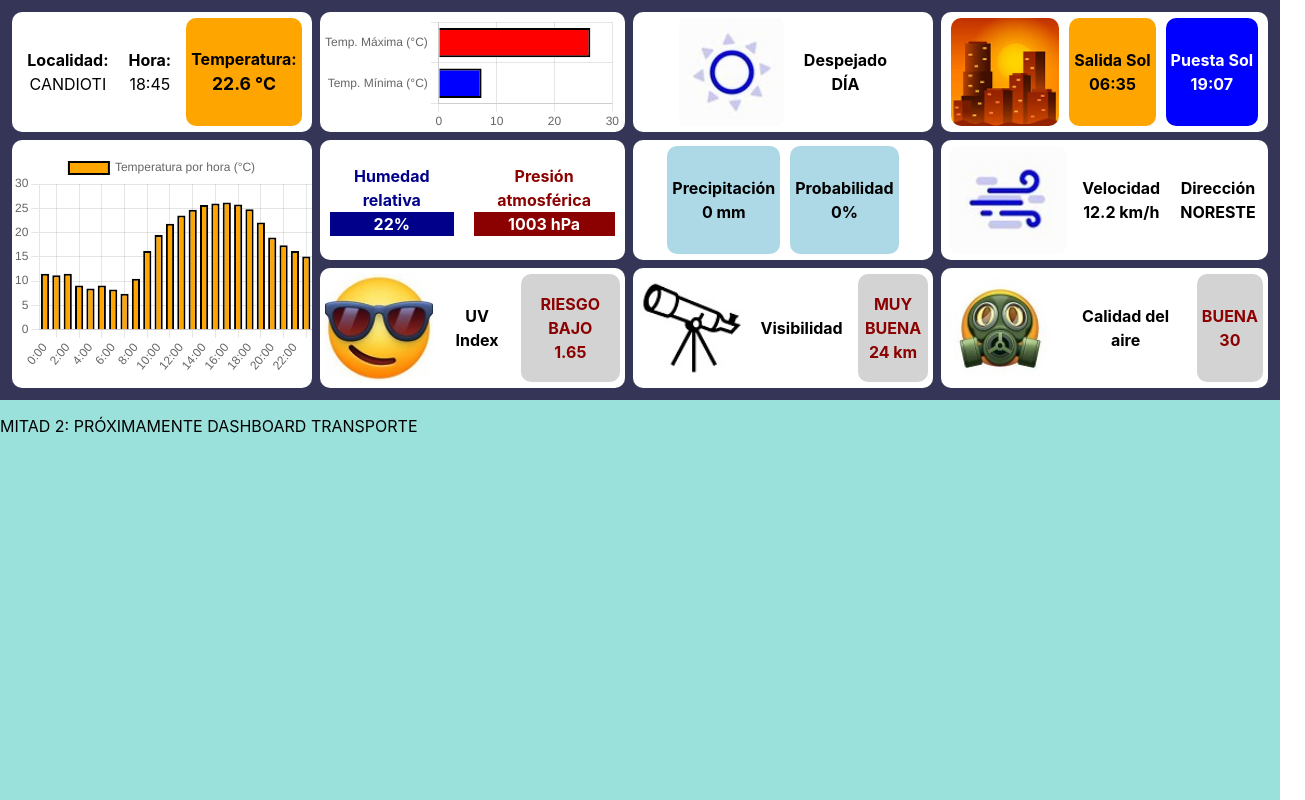
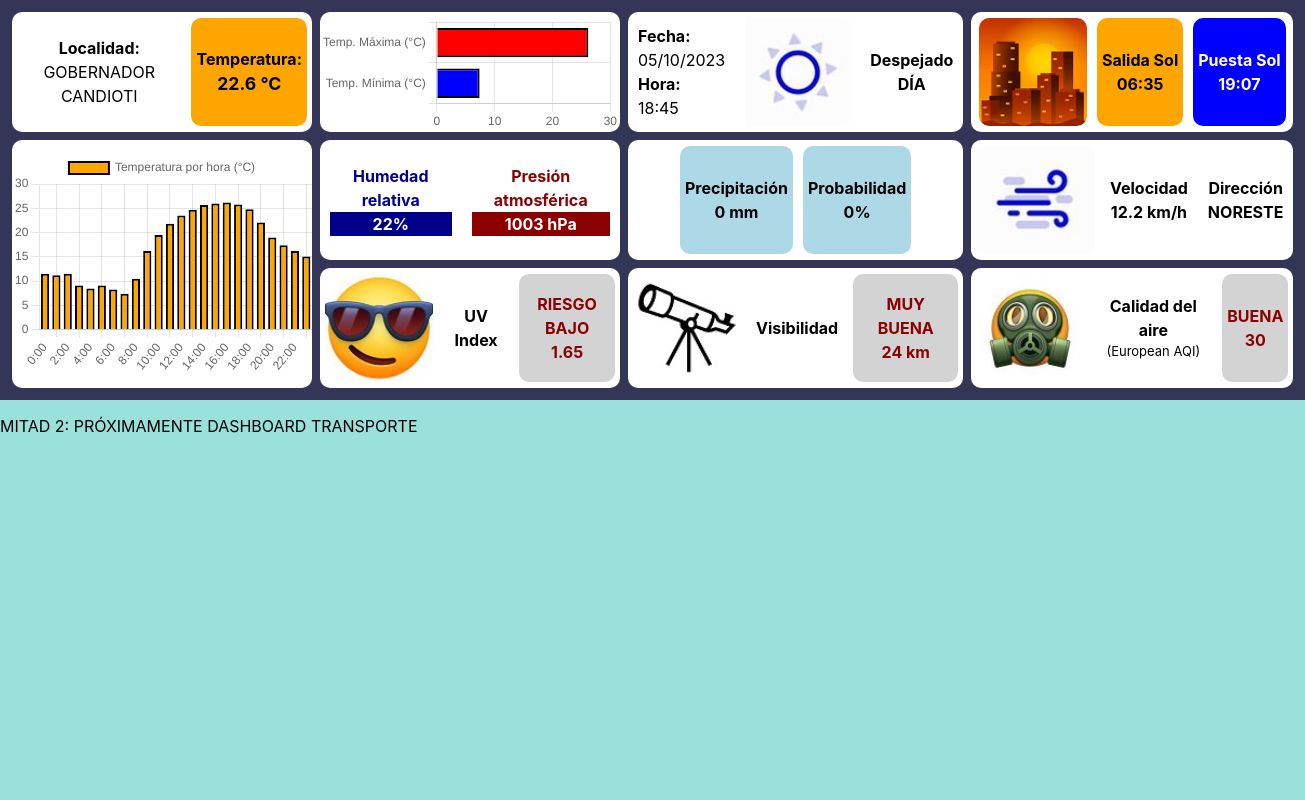
Before and after one commit to panchocandioti/dashboard, a React (Create React App) app: page / in a window 1280 px wide. Shown: the whole page, 1305 px wide, since content can reach past the window. Built offline with nearby package versions, Linux system fonts and the light colour scheme.

Commit message:
Primera entrega - 7/10/2023

```diff
--- a/src/Components/CalidadAire.js
+++ b/src/Components/CalidadAire.js
@@ -36,7 +36,7 @@ function CalidadAire() {
             <img src={emojiMascara}></img>
             <div className='elemento'>
                 <p><b>Calidad del aire</b></p>
-
+                <p style={{fontSize: "small"}}>(European AQI)</p>
             </div>
             <div className='elemento'style={{color: "darkred", backgroundColor: "lightgray"}}>
                 <p><b>{claseCalidadAire}</b></p>
--- a/src/Components/Temperatura.js
+++ b/src/Components/Temperatura.js
@@ -4,8 +4,7 @@ import { datosTrabajo1 } from './Datos';
 function Temperatura() {
 
     const temperatura = datosTrabajo1["current_weather"]["temperature"];
-    const localidad = "CANDIOTI";
-    const hora = datosTrabajo1["current_weather"]["time"].split("T")[1];
+    const localidad = "GOBERNADOR CANDIOTI";
 
     return (
         <div className='subseccion'>
@@ -13,13 +12,9 @@ function Temperatura() {
                 <p><b>Localidad: </b></p>
                 <p>{localidad}</p>
             </div>
-        <div className='elemento'>
-            <p><b>Hora: </b></p>
-            <p>{hora}</p>
-        </div>
-        <div className='elemento'  style={{borderRadius: "10px", backgroundColor: "orange"}}>
+            <div className='elemento' style={{ borderRadius: "10px", backgroundColor: "orange" }}>
                 <p><b>Temperatura:</b></p>
-            <p style={{fontSize: "110%"}}><b>{temperatura} °C</b></p>
+                <p style={{ fontSize: "110%" }}><b>{temperatura} °C</b></p>
             </div>
         </div>
     )
--- a/src/Components/TiempoActual.js
+++ b/src/Components/TiempoActual.js
@@ -16,6 +16,14 @@ function TiempoActual() {
 
     const esDiaNumero = datosTrabajo1["current_weather"]["is_day"];
     const weatherCode = datosTrabajo1["current_weather"]["weathercode"];
+    const time = datosTrabajo1["current_weather"]["time"];
+
+    const hora = time.split("T")[1];
+    const date = time.split("T")[0];
+    const year = date.split("-")[0];
+    const month = date.split("-")[1];
+    const day = date.split("-")[2];
+    const fecha = day + "/" + month + "/" + year;
 
     let tiempoAhora = "";
     let dibujo;
@@ -78,6 +86,10 @@ function TiempoActual() {
 
     return (
         <div className='subseccion'>
+            <div className='elemento' style={{textAlign: "left"}}>
+                <p><b>Fecha: </b>{fecha}</p>
+                <p><b>Hora: </b>{hora}</p>
+            </div>
             {esDiaNumero == 1 && dibujo == 0 && (<img className="elemento" src={despejadoDia}></img>)}
             {esDiaNumero == 0 && dibujo == 0 && (<img className="elemento" src={despejadoNoche}></img>)}
             {esDiaNumero == 1 && dibujo == 1 && (<img className="elemento" src={nubladoParcialDia}></img>)}
```
Lines whose indentation alone changed are shown as unchanged.
